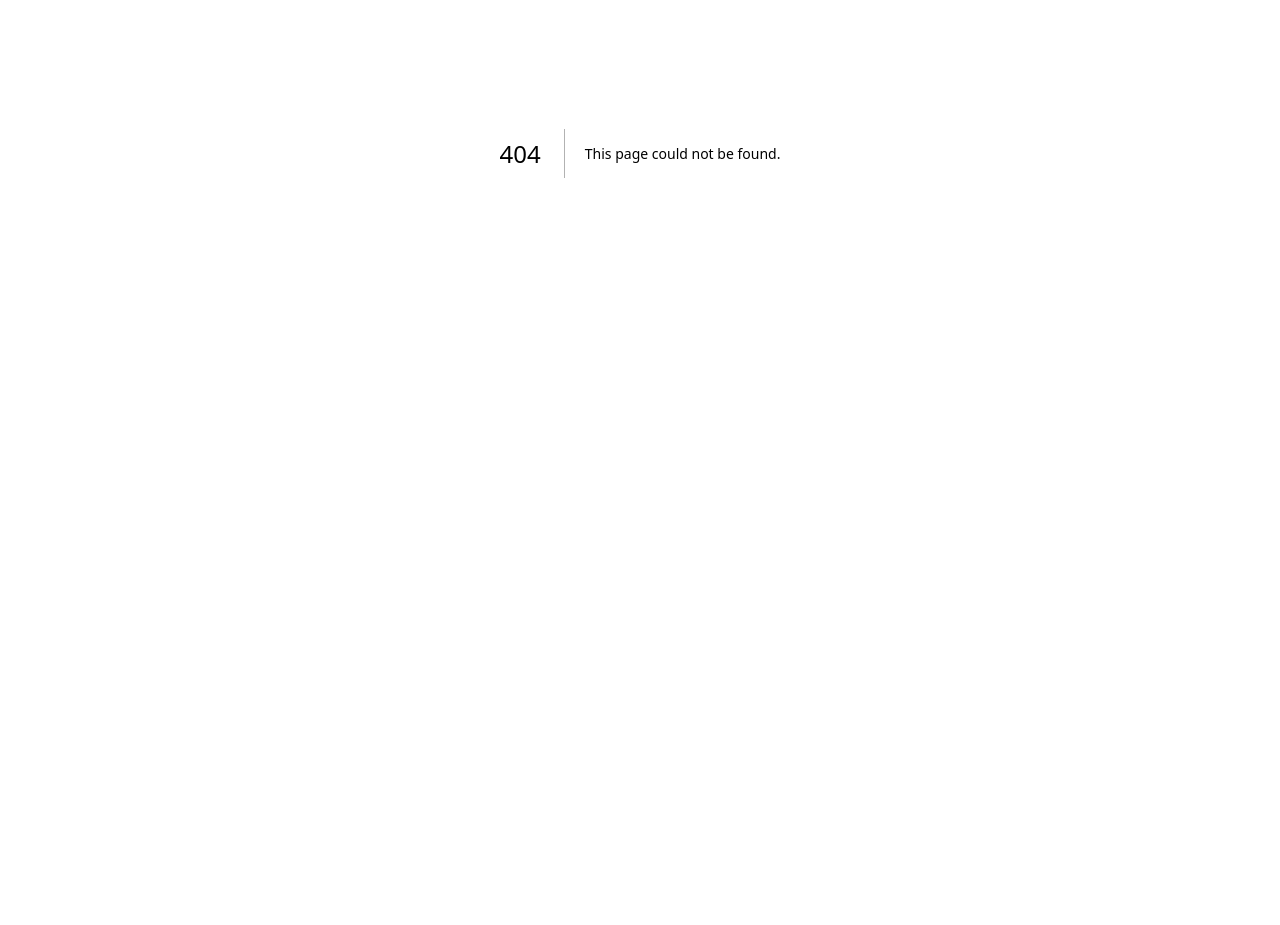
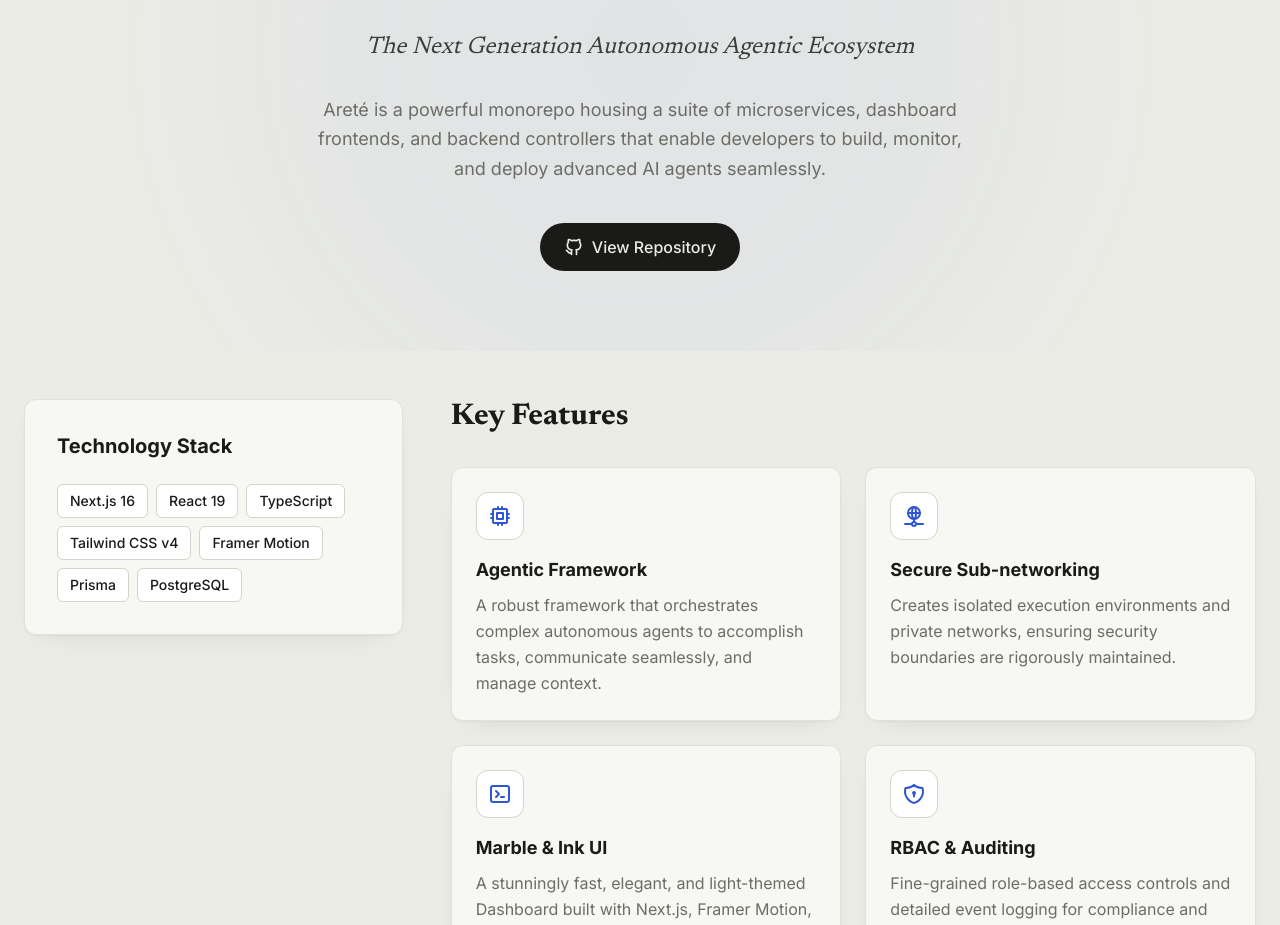
Before and after one commit to stroland02/Arete, a Next.js app in the folder packages/dashboard/: page /portfolio/arete in a window 1280 px wide. Before the commit this address had no page. Shown: the part 247-1172 px from the top of the page. Before the commit the page ends 800 px from the top, so only its background shows below. Built offline with nearby package versions, Linux system fonts and the light colour scheme.

Commit message:
feat: add professional portfolio showcase layout for Areté

```diff
--- /dev/null
+++ b/packages/dashboard/src/app/portfolio/arete/page.tsx
@@ -0,0 +1,50 @@
+import { ProjectShowcase } from "@/components/portfolio/project-showcase";
+import { IconCpu, IconNetwork, IconShieldLock, IconTerminal2 } from "@tabler/icons-react";
+
+export default function AreteShowcasePage() {
+  const features = [
+    {
+      title: "Agentic Framework",
+      description: "A robust framework that orchestrates complex autonomous agents to accomplish tasks, communicate seamlessly, and manage context.",
+      icon: <IconCpu size={24} />
+    },
+    {
+      title: "Secure Sub-networking",
+      description: "Creates isolated execution environments and private networks, ensuring security boundaries are rigorously maintained.",
+      icon: <IconNetwork size={24} />
+    },
+    {
+      title: "Marble & Ink UI",
+      description: "A stunningly fast, elegant, and light-themed Dashboard built with Next.js, Framer Motion, and Tailwind CSS.",
+      icon: <IconTerminal2 size={24} />
+    },
+    {
+      title: "RBAC & Auditing",
+      description: "Fine-grained role-based access controls and detailed event logging for compliance and monitoring of agent behaviors.",
+      icon: <IconShieldLock size={24} />
+    }
+  ];
+
+  return (
+    <ProjectShowcase
+      title="Areté"
+      tagline="The Next Generation Autonomous Agentic Ecosystem"
+      description="Areté is a powerful monorepo housing a suite of microservices, dashboard frontends, and backend controllers that enable developers to build, monitor, and deploy advanced AI agents seamlessly."
+      githubUrl="https://github.com/stroland02/Arete"
+      techStack={[
+        "Next.js 16",
+        "React 19",
+        "TypeScript",
+        "Tailwind CSS v4",
+        "Framer Motion",
+        "Prisma",
+        "PostgreSQL"
+      ]}
+      features={features}
+      images={[
+        "/portfolio/arete-mockup-1.jpg",
+        "/portfolio/arete-mockup-2.jpg"
+      ]}
+    />
+  );
+}
--- /dev/null
+++ b/packages/dashboard/src/components/portfolio/project-showcase.tsx
@@ -0,0 +1,176 @@
+"use client";
+
+import { motion } from "framer-motion";
+import { IconBrandGithub, IconExternalLink, IconCheck, IconStar } from "@tabler/icons-react";
+import Image from "next/image";
+
+interface ProjectFeature {
+  title: string;
+  description: string;
+  icon?: React.ReactNode;
+}
+
+interface ProjectShowcaseProps {
+  title: string;
+  tagline: string;
+  description: string;
+  githubUrl?: string;
+  liveUrl?: string;
+  techStack: string[];
+  features: ProjectFeature[];
+  images: string[];
+}
+
+export function ProjectShowcase({
+  title,
+  tagline,
+  description,
+  githubUrl,
+  liveUrl,
+  techStack,
+  features,
+  images
+}: ProjectShowcaseProps) {
+  const containerVariants = {
+    hidden: { opacity: 0 },
+    visible: {
+      opacity: 1,
+      transition: { staggerChildren: 0.1 }
+    }
+  };
+
+  const itemVariants = {
+    hidden: { opacity: 0, y: 20 },
+    visible: { opacity: 1, y: 0, transition: { type: "spring", stiffness: 100 } }
+  };
+
+  return (
+    <div className="min-h-screen bg-[var(--color-surface-0)] text-[var(--color-content-primary)] font-sans pb-24">
+      {/* Hero Section */}
+      <section className="relative pt-32 pb-20 px-6 max-w-7xl mx-auto flex flex-col items-center text-center overflow-hidden">
+        <div className="absolute inset-0 z-0 pointer-events-none overflow-hidden">
+           <div className="absolute top-1/2 left-1/2 -translate-x-1/2 -translate-y-1/2 w-[800px] h-[800px] bg-[var(--color-accent-primary)] opacity-5 blur-[120px] rounded-full" />
+        </div>
+
+        <motion.div
+          className="z-10 relative max-w-3xl"
+          initial="hidden"
+          animate="visible"
+          variants={containerVariants}
+        >
+          <motion.div variants={itemVariants} className="inline-flex items-center gap-2 px-3 py-1 rounded-full glass-panel text-sm text-[var(--color-content-secondary)] font-medium mb-6">
+            <IconStar size={16} className="text-[var(--color-accent-secondary)]" />
+            Featured Repository
+          </motion.div>
+
+          <motion.h1 variants={itemVariants} className="text-5xl md:text-7xl font-bold tracking-tight mb-6">
+            {title}
+          </motion.h1>
+
+          <motion.p variants={itemVariants} className="text-xl md:text-2xl text-[var(--color-content-secondary)] mb-8 font-serif italic">
+            {tagline}
+          </motion.p>
+
+          <motion.p variants={itemVariants} className="text-lg text-[var(--color-content-muted)] mb-10 max-w-2xl mx-auto leading-relaxed">
+            {description}
+          </motion.p>
+
+          <motion.div variants={itemVariants} className="flex flex-wrap items-center justify-center gap-4">
+            {githubUrl && (
+              <a href={githubUrl} target="_blank" rel="noopener noreferrer" className="flex items-center gap-2 bg-[var(--color-content-primary)] text-[var(--color-surface-0)] px-6 py-3 rounded-full font-medium hover:scale-105 transition-transform">
+                <IconBrandGithub size={20} />
+                View Repository
+              </a>
+            )}
+            {liveUrl && (
+              <a href={liveUrl} target="_blank" rel="noopener noreferrer" className="flex items-center gap-2 glass-panel-interactive px-6 py-3 rounded-full font-medium text-[var(--color-content-primary)]">
+                <IconExternalLink size={20} />
+                Live Demo
+              </a>
+            )}
+          </motion.div>
+        </motion.div>
+      </section>
+
+      {/* Main Content Layout */}
+      <main className="max-w-7xl mx-auto px-6 grid grid-cols-1 lg:grid-cols-12 gap-12 mt-12">
+
+        {/* Left Sidebar - Tech Stack */}
+        <div className="lg:col-span-4 space-y-8">
+          <motion.div
+            initial={{ opacity: 0, x: -20 }}
+            whileInView={{ opacity: 1, x: 0 }}
+            viewport={{ once: true }}
+            className="glass-panel p-8"
+          >
+            <h3 className="text-xl font-bold mb-6 flex items-center gap-2">
+              Technology Stack
+            </h3>
+            <div className="flex flex-wrap gap-2">
+              {techStack.map((tech) => (
+                <span key={tech} className="px-3 py-1.5 rounded-md bg-[var(--color-surface-2)] border border-[var(--color-border-default)] text-sm font-medium">
+                  {tech}
+                </span>
+              ))}
+            </div>
+          </motion.div>
+        </div>
+
+        {/* Right Content - Features & Gallery */}
+        <div className="lg:col-span-8 space-y-16">
+
+          {/* Features */}
+          <section>
+            <h2 className="text-3xl font-bold mb-8 font-serif">Key Features</h2>
+            <div className="grid grid-cols-1 md:grid-cols-2 gap-6">
+              {features.map((feature, i) => (
+                <motion.div
+                  key={feature.title}
+                  initial={{ opacity: 0, y: 20 }}
+                  whileInView={{ opacity: 1, y: 0 }}
+                  viewport={{ once: true }}
+                  transition={{ delay: i * 0.1 }}
+                  className="glass-panel p-6"
+                >
+                  <div className="w-12 h-12 rounded-xl bg-[var(--color-surface-2)] border border-[var(--color-border-default)] flex items-center justify-center mb-4 text-[var(--color-accent-primary)]">
+                    {feature.icon || <IconCheck size={24} />}
+                  </div>
+                  <h4 className="text-lg font-bold mb-2">{feature.title}</h4>
+                  <p className="text-[var(--color-content-muted)] leading-relaxed">
+                    {feature.description}
+                  </p>
+                </motion.div>
+              ))}
+            </div>
+          </section>
+
+          {/* Gallery */}
+          <section>
+            <h2 className="text-3xl font-bold mb-8 font-serif">Showcase Gallery</h2>
+            <div className="space-y-8">
+              {images.map((src, i) => (
+                <motion.div
+                  key={src}
+                  initial={{ opacity: 0, scale: 0.95 }}
+                  whileInView={{ opacity: 1, scale: 1 }}
+                  viewport={{ once: true }}
+                  className="glass-panel overflow-hidden p-2"
+                >
+                  <div className="relative w-full aspect-video rounded-lg overflow-hidden bg-[var(--color-surface-2)]">
+                    {/* eslint-disable-next-line @next/next/no-img-element */}
+                    <img
+                      src={src}
+                      alt={`${title} screenshot ${i + 1}`}
+                      className="object-cover w-full h-full hover:scale-105 transition-transform duration-700 ease-out"
+                    />
+                  </div>
+                </motion.div>
+              ))}
+            </div>
+          </section>
+
+        </div>
+      </main>
+    </div>
+  );
+}
```
Also changed, not shown: packages/dashboard/public/portfolio/arete-mockup-1.jpg (added), packages/dashboard/public/portfolio/arete-mockup-2.jpg (added).
